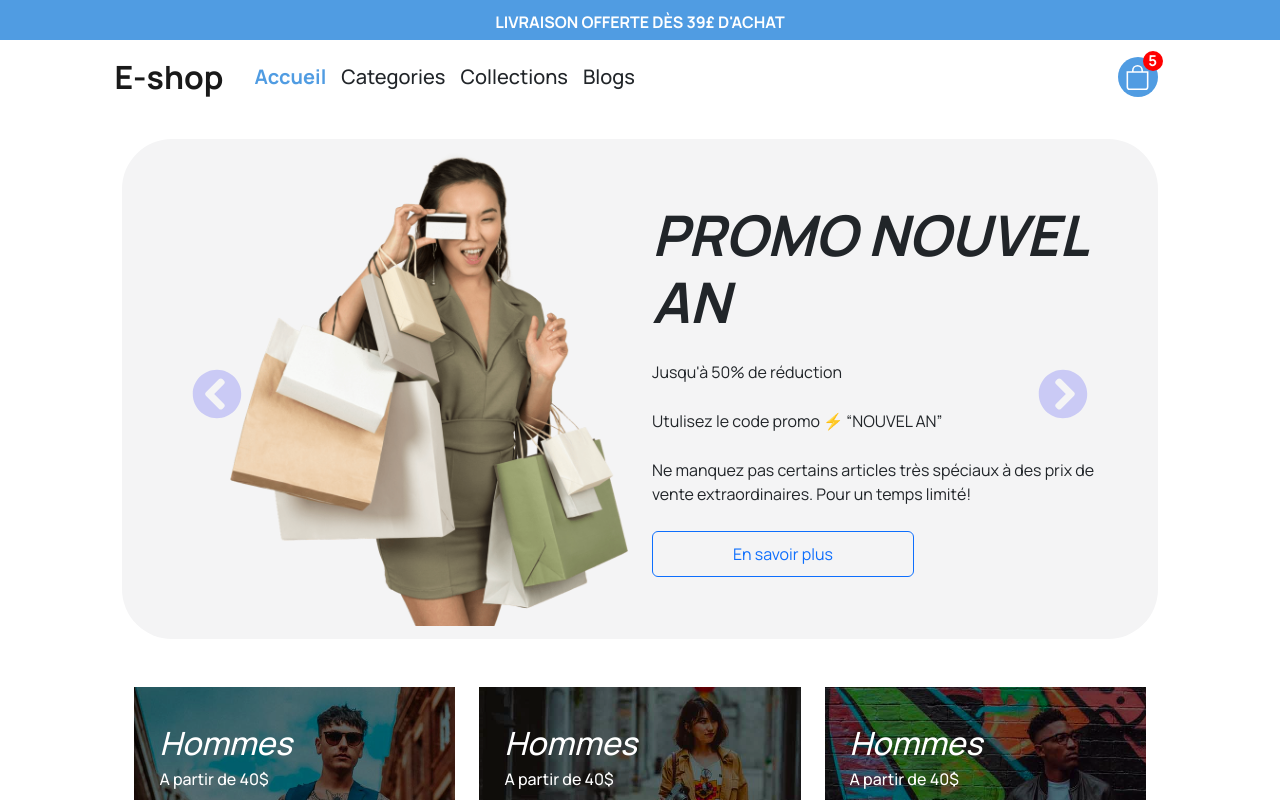
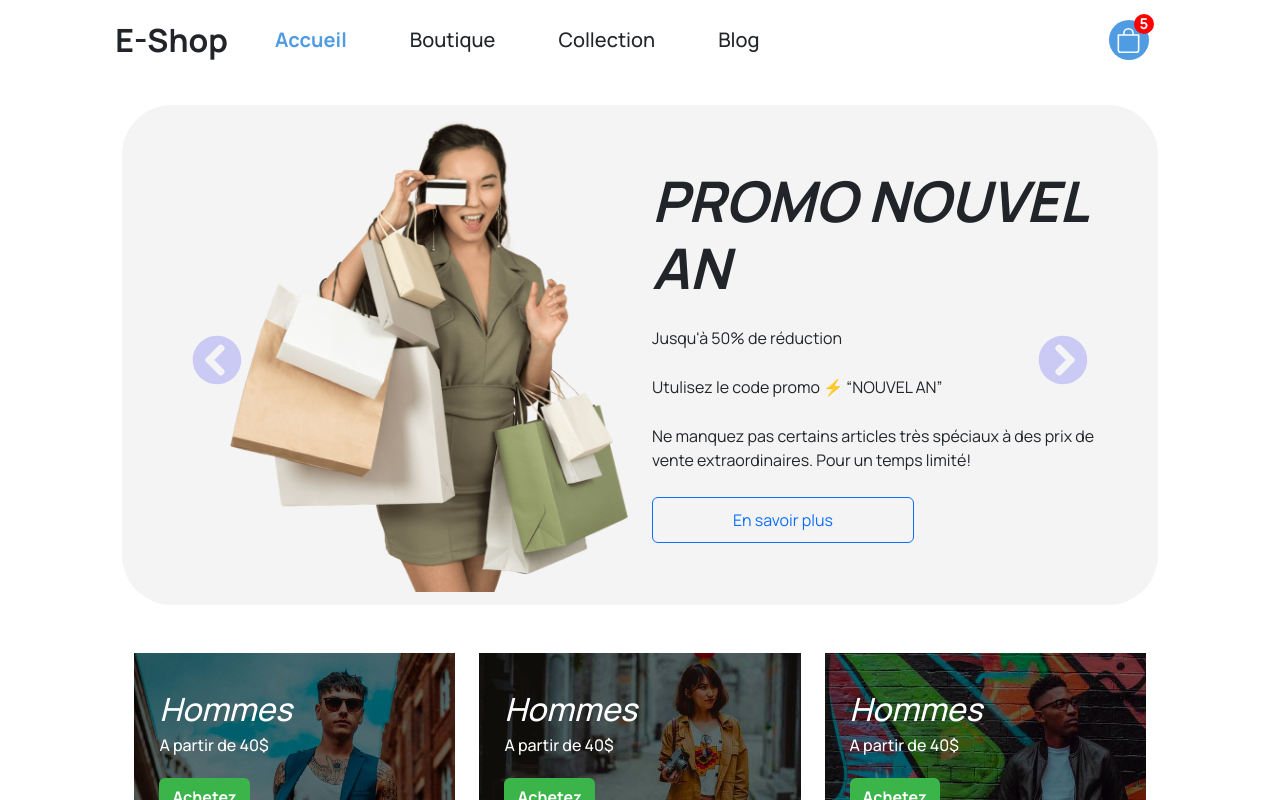
Before and after one commit to Kds-JS/E-Commerce-Shop, a React (Create React App) app: page / in a window 1280 px wide. Shown: the top 800 px of the page. Built offline with nearby package versions, Linux system fonts and the light colour scheme.

Commit message:
update Hamburger Menu

```diff
--- a/src/App/App.js
+++ b/src/App/App.js
@@ -1,4 +1,4 @@
-import React from 'react';
+import React, { Fragment } from 'react';
 import '../SCSS/App.scss';
 
 // Components
@@ -6,15 +6,17 @@ import Header from '../Components/Header/Header';
 import Home from '../Components/Home/Home';
 import Footer from '../Components/Footer/Footer';
 import Market from '../Components/Market/Market';
+import Detail from '../Components/Detail/Detail';
 
 function App() {
   return (
-    <div className="App">
+    <Fragment>
       <Header/>
       <Home/>
       {/* <Market/> */}
+      {/* <Detail/> */}
       <Footer/>
-    </div>
+    </Fragment>
   );
 }
 
--- /dev/null
+++ b/src/Components/Detail/Detail.js
@@ -0,0 +1,69 @@
+import React from 'react';
+import '../../SCSS/detail.scss';
+import parka from '../../../src/Images/parka.png';
+import parka2 from '../../../src/Images/parka-1.png';
+import Latest from '../Latest/Latest';
+
+
+function Detail(props) {
+    return (
+        <div className='detail-section'>
+
+            <div className='row'>
+
+                <div className="col-lg-7">
+                    <div className='detail-image'>
+
+                        <div className="row">
+
+                        <div className='small-image col-md-2 order-md-1 order-2'>
+
+                            <div>
+                                <img src={parka2} alt="" />
+                            </div>
+
+                            <div>
+                                <img src={parka} alt="" />
+                            </div>
+
+                            <div>
+                                <img src={parka2} alt="" />
+                            </div>
+
+                            <div>
+                                <img src={parka} alt="" />
+                            </div>
+
+                        </div>
+
+                        <div className='big-image col-md-10 order-md-2 order-1'>
+                            <img src={parka2} alt="" />
+                        </div>
+
+                        </div>
+
+                    </div>
+                </div>
+
+                <div className="col-lg-5">
+                    <div className='detail-description'>
+                        <h1>Iphone 12 Grey Deep 2021</h1>
+                        <p>Lorem ipsum dolor sit amet consectetur adipisicing elit. Obcaecati laborum sed perferendis iste voluptatum veniam, possimus tempore repellat ullam deleniti nulla hic adipisci incidunt excepturi expedita pariatur, nam aspernatur totam!</p>
+
+                        <p className='mb-3'>40$</p>
+
+                        <a href="#">AJOUTEZ AU PANIER</a>
+                    </div>
+
+
+                </div>
+            </div>
+
+
+            <Latest/>
+
+        </div>
+    );
+}
+
+export default Detail;
--- a/src/Components/Header/Header.js
+++ b/src/Components/Header/Header.js
@@ -1,9 +1,15 @@
-import React, { Fragment, useEffect, useState } from 'react';
+import React, { useEffect, useState } from "react";
+import '../../SCSS/header.scss';
+  import { BsBag } from 'react-icons/bs';
+  import { HiMenuAlt3 } from 'react-icons/hi';
+  import { GrClose } from 'react-icons/gr';
 
-import { BsBag } from 'react-icons/bs';
-import { HiMenuAlt4 } from 'react-icons/hi';
 
-function Header(props) {
+
+function Navbar() {
+
+  const [active, setActive] = useState("nav-mobile");
+
   const [menuOpen, setMenuOpen] = useState(false);
 
     useEffect(() => {
@@ -16,62 +22,113 @@ function Header(props) {
           })
     }, [menuOpen])
 
-
+  const navToggle = () => {
+    if (active === "nav-mobile") {
+      setActive("nav-mobile active");
+    } else setActive("nav-mobile");
+  };
 
   return (
-
-        <Fragment>
-        <div className='promo_section'>
-                LIVRAISON OFFERTE Dès 39£ d'achat
-            </div>
     <header className={menuOpen && "menuActive"}>
 
-            <nav class="navbar navbar-expand-lg ">
-                <div class="container-fluid">
-                    <a class="navbar-brand" href="#">E-shop</a>
+    <nav className="nav">
+      <a href="#" className="nav-brand">
+        E-Shop
+      </a>
 
-                    <div className='d-flex'>
-                        <div className='text-white icon d-lg-none d-flex me-3'>
-                            <BsBag/>
-                            <div className='cart'>
-                                5
-                            </div>
-                        </div>
-                        <button class="navbar-toggler text-primary" type="button" data-bs-toggle="collapse" data-bs-target="#navbarTogglerDemo02" aria-controls="navbarTogglerDemo02" aria-expanded="false" aria-label="Toggle navigation">
-                            <span className='text-black  fs-1'><HiMenuAlt4/></span>
-                        </button>
-                    </div>
-                    <div class="collapse navbar-collapse" id="navbarTogglerDemo02">
-                    <ul class="navbar-nav me-auto mb-2 mb-lg-0 d-flex flex-column justify-content-start align-items-start flex-lg-row pt-4 pt-lg-0">
-                        <li class="nav-item">
-                        <a class="menu-link link-active" aria-current="page" href="#">Accueil</a>
+      <ul className="nav-menu">
+
+        <li >
+          <a href="#" className="menu-link link-active">
+            Accueil
+          </a>
         </li>
-                        <li class="nav-item">
-                        <a class="menu-link" href="#">Categories</a>
+        <li >
+          <a href="#" className="menu-link">
+            Boutique
+          </a>
         </li>
-                        <li class="nav-item">
-                        <a class="menu-link" href="#">Collections</a>
+        <li >
+          <a href="#" className="menu-link">
+            Collection
+          </a>
         </li>
-                        <li class="nav-item">
-                        <a class="menu-link" href="#">Blogs</a>
+        <li >
+          <a href="#" className="menu-link">
+            Blog
+          </a>
         </li>
 
 
       </ul>
-                    <div className='text-white icon d-lg-flex d-none me-2'>
+
+
+
+          <div className="icon-toggler d-lg-flex d-none">
+            <div className='icon  me-3 text-white '>
                 <BsBag/>
                 <div className='cart'>
                     5
                 </div>
             </div>
           </div>
+
+          <div className='d-lg-none d-flex align-items-center ' >
+              <div className='text-white icon me-3'>
+                  <BsBag/>
+                  <div className='cart'>
+                      5
                   </div>
+              </div>
+
+              <div onClick={navToggle} className="menu">
+                <span className='text-black  fs-1' >
+                  <HiMenuAlt3/>
+                </span>
+              </div>
+
+
+          </div>
+
+    </nav>
+
+    <nav className={active}>
+          <ul className="nav_mobile_item">
+
+          <div onClick={navToggle} className="menu">
+                <span className='text-black  fs-1' >
+                  <GrClose/>
+                </span>
+              </div>
+
+        <li >
+          <a href="#" className="menu-link link-active">
+            Accueil
+          </a>
+        </li>
+        <li >
+          <a href="#" className="menu-link">
+            Boutique
+          </a>
+        </li>
+        <li >
+          <a href="#" className="menu-link">
+            Collection
+          </a>
+        </li>
+        <li >
+          <a href="#" className="menu-link">
+            Blog
+          </a>
+        </li>
+
+
+      </ul>
+
     </nav>
 
     </header>
-
-        </Fragment>
   );
 }
 
-export default Header;
+export default Navbar;
--- a/src/Components/Home/HeroBanner/Hero.js
+++ b/src/Components/Home/HeroBanner/Hero.js
@@ -1,6 +1,5 @@
 // Librairies
 import React from 'react';
-import { Splide, SplideSlide } from '@splidejs/react-splide';
 import hero_1 from '../../../Images/hero-3.png';
 import hero_2 from '../../../Images/hero-4.png'
 
--- a/src/SCSS/App.scss
+++ b/src/SCSS/App.scss
@@ -1,80 +1,9 @@
 @import './globals..scss';
 
-.promo_section{
-  background: $color-blue;
-  color: white;
-  height: 40px;
-  padding: 10px 0;
-  text-align: center;
-  text-transform: uppercase;
-  font-weight: bold;
-}
-
-header{
-  padding: 0 8%;
-  z-index: 100;
-  position: sticky;
-  top: 0;
-
-  &.menuActive{
-    box-shadow: 0 1px 3px rgba(0,0,0,0.12), 0 1px 2px rgba(0,0,0,0.24);
-  transition: all 0.3s cubic-bezier(.25,.8,.25,1);
-    background: white!important;
-    border-bottom: 1px solid lightgray;
-  }
-
-  nav{
 
 
-    .navbar-brand{
-      font-weight: bold;
-      font-size: 2rem;
-    }
 
-    .menu-link{
-      font-size: 20px;
-      font-weight: 500;
-      margin-left: 15px;
-
-      &:hover{
-        color: black;
-      }
-
-      &.link-active{
-        color: $color-blue;
-        font-weight: bold;
-      }
-    }
-
-    .icon{
-      @include flex-1(row,center);
-      background: $color-blue;
-      height: 40px;
-      width: 40px;
-      border-radius: 50%;
-      font-size: 25px;
-      font-weight: blod;
-      position: relative;
-      cursor: pointer;
-
-
-      .cart{
-        @include flex-1(row,center);
-        position: absolute;
-        top: -6px;
-        right: -5px;
-        height: 20px;
-        width: 20px;
-        border-radius: 50%;
-        background: red;
-        font-size: 15px;
-        font-weight: bold;
-      }
-    }
-  }
-}
-
-footer{
+.footer{
   padding: 50px 8%;
 
   h3{
@@ -151,23 +80,11 @@ footer{
   }
 
 
+
 @media screen and (max-width: 992px) {
-  header{
-    padding: 0 2%;
 
 
-    nav{
 
-
-      .menu-link{
-        margin: 0;
-        // padding-top: 300px!important;
-      }
-    }
-  }
-}
-
-@media screen and (max-width: 640px) {
   .footer-2{
 
     .reseau{
--- a/src/SCSS/globals..scss
+++ b/src/SCSS/globals..scss
@@ -15,7 +15,9 @@ $font-family:"Manrope";
   align-items: center;
 }
 
-*{
+*,
+*::after,
+*::before{
     margin: 0;
     padding: 0;
     box-sizing: border-box!important;
@@ -27,6 +29,7 @@ body{
   background: $bg-body;
 }
 
+
 a{
     text-decoration: none;
     color: inherit;
--- /dev/null
+++ b/src/SCSS/header.scss
@@ -0,0 +1,139 @@
+@import './globals..scss';
+
+header{
+
+  z-index: 100;
+  position: sticky;
+  top: 0;
+
+  &.menuActive{
+    box-shadow: 0 1px 3px rgba(0,0,0,0.12), 0 1px 2px rgba(0,0,0,0.24);
+  transition: all 0.3s cubic-bezier(.25,.8,.25,1);
+    background: white!important;
+    border-bottom: 1px solid lightgray;
+  }
+}
+
+.icon{
+  @include flex-1(row,center);
+  background: $color-blue;
+  height: 40px;
+  width: 40px;
+  border-radius: 50%;
+  font-size: 25px;
+  font-weight: blod;
+  position: relative;
+  cursor: pointer;
+
+
+  .cart{
+    @include flex-1(row,center);
+    position: absolute;
+    top: -6px;
+    right: -5px;
+    height: 20px;
+    width: 20px;
+    border-radius: 50%;
+    background: red;
+    font-size: 15px;
+    font-weight: bold;
+  }
+}
+
+.menu{
+  cursor: pointer;
+}
+
+.nav-brand{
+  font-weight: bold;
+  font-size: 2rem;
+}
+
+.menu-link{
+  font-size: 20px;
+  font-weight: 500;
+  margin-left: 15px;
+
+  &:hover{
+    color: black;
+  }
+
+  &.link-active{
+    color: $color-blue;
+    font-weight: bold;
+  }
+}
+
+
+.nav {
+  z-index: 100;
+  @include flex-1(row,flex-start);
+  height: 80px;
+  padding: 0 9%;
+}
+
+.nav-menu {
+  display: flex;
+  align-items: center;
+  justify-content: space-around;
+  gap: 3rem;
+  margin: 0;
+}
+
+.icon-toggler{
+  flex-grow: 1;
+  @include flex-1(row,flex-end);
+}
+
+.nav-mobile{
+  display: none;
+}
+
+@media screen and (max-width: 992px) {
+  .nav{
+    padding: 0 3%;
+    @include flex-1(row,space-between);
+  }
+
+  .nav-menu{
+    display: none;
+  }
+
+  .nav-mobile {
+    z-index: 100;
+    position: fixed;
+    top: 0;
+    right: 0;
+    height: 100vh;
+    width: 100vw;
+    background: rgba(0, 0, 0, 0.5);
+    transition: 1s ease-in;
+    @include flex-1(row,flex-end);
+    display: none;
+
+
+    &.active{
+      display: flex;
+    }
+
+    ul{
+      // margin-top: 7vh;
+      width: 40%;
+      background: white;
+      height: 100vh;
+      @include flex-1(column,space-around);
+    }
+  }
+
+}
+
+
+@media screen and (max-width: 640px) {
+
+  .nav-mobile{
+
+    ul{
+      width: 60%;
+    }
+  }
+}
```
Also changed, not shown: src/Components/Footer/Footer.js (+6 -5 lines), src/SCSS/detail.scss (added, +144 -0 lines), src/Images/parka-1.png (added), src/Images/parka.png (added). Lines whose indentation alone changed are shown as unchanged.
